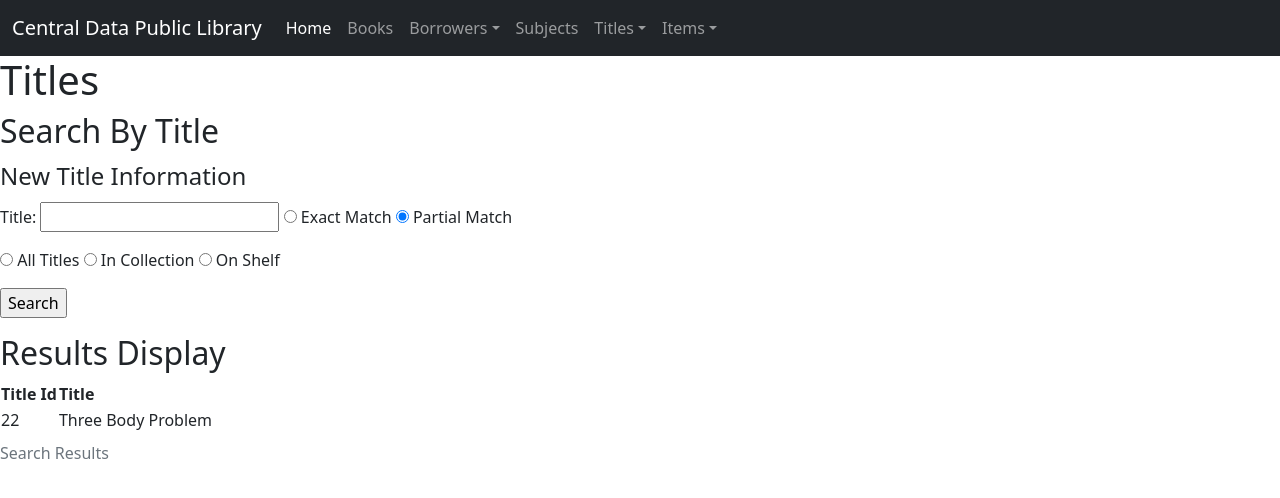
After one commit to stumpfjo/CS340_Project, a Flask app: page /titles/search_titles in a window 1280 px wide. The commit adds this page. Shown: the top 498 px of the page. Run offline with Flask 2, Linux system fonts and the light colour scheme.

Commit message:
added some Titles interfaces

```diff
--- a/app.py
+++ b/app.py
@@ -44,6 +44,14 @@ def subjects():
 def titles():
     return render_template("titles.html")
 
+@app.route('/titles/add_titles')
+def add_titles():
+    return render_template("titles/add_titles.html")
+
+@app.route('/titles/search_titles')
+def search_titles():
+    return render_template("titles/search_titles.html")
+
 @app.route('/items')
 def items():
     return render_template("items.html")
--- a/templates/base.html
+++ b/templates/base.html
@@ -36,8 +36,15 @@
 					<li class="nav-item">
 						<a class="nav-link" href="{{url_for('subjects')}}">Subjects</a>
 					</li>
-					<li class="nav-item">
-						<a class="nav-link" href="{{url_for('titles')}}">Titles</a>
+					<li class="nav-item dropdown">
+				    <a class="nav-link dropdown-toggle" data-toggle="dropdown" href="#" role="button" aria-haspopup="true" aria-expanded="false">
+						Titles</a>
+						<ul class="dropdown-menu">
+				      <li><a class="dropdown-item" href="{{url_for('add_titles')}}">Add Titles</a></li>
+				      <li><a class="dropdown-item" href="{{url_for('search_titles')}}">Search Titles</a></li>
+							<li><hr class="dropdown-divider"></li>
+							<li><a class="dropdown-item" href="{{url_for('titles')}}">Titles Home</a></li>
+				    </ul>
 					</li>
 					<li class="nav-item dropdown">
 				    <a class="nav-link dropdown-toggle" data-toggle="dropdown" href="#" role="button" aria-haspopup="true" aria-expanded="false">
--- /dev/null
+++ b/templates/titles/search_titles.html
@@ -0,0 +1,43 @@
+{% extends 'base.html' %}
+
+{% block content %}
+    <h1>Titles</h1>
+    <h2>Search By Title</h2>
+    <form id="search_titles">
+      <fieldset>
+        <legend>New Title Information</legend>
+        <p>
+          <label for="title_text">Title:</label>
+          <input type="text" id="title_text" name="title_text">
+          <input type="radio" id="t_exact" name="t_match_type" value="exact">
+          <label for="t_exact">Exact Match</label>
+          <input type="radio" id="t_artial" name="t_match_type" value="partial" checked="checked">
+          <label for="fPartial">Partial Match</label>
+        <p>
+          <input type="radio" id="t_all" name="t_collection_type" value="all">
+          <label for="t_all">All Titles</label>
+          <input type="radio" id="t_in_collection" name="t_collection_type" value="in_collection">
+          <label for="t_in_collection">In Collection</label>
+          <input type="radio" id="t_on_shelf" name="t_collection_type" value="on_shelf">
+          <label for="t_on_shelf">On Shelf</label>
+        <p>
+          <input type="submit" id="search_titles" value="Search">
+      </fieldset>
+    </form>
+    <h2>Results Display</h2>
+    <table>
+      <caption>Search Results</caption>
+      <thead>
+        <tr>
+          <th>Title Id</th>
+          <th>Title</th>
+        </tr>
+      </thead>
+      <tbody>
+        <tr>
+          <td>22</td>
+          <td>Three Body Problem</td>
+        </tr>
+      </tbody>
+    </table>
+{% endblock %}
```
Also changed, not shown: templates/index.html (+10 -0 lines), templates/main.html (+10 -0 lines), templates/titles.html (+10 -2 lines), templates/titles/add_titles.html (added, +28 -0 lines).
